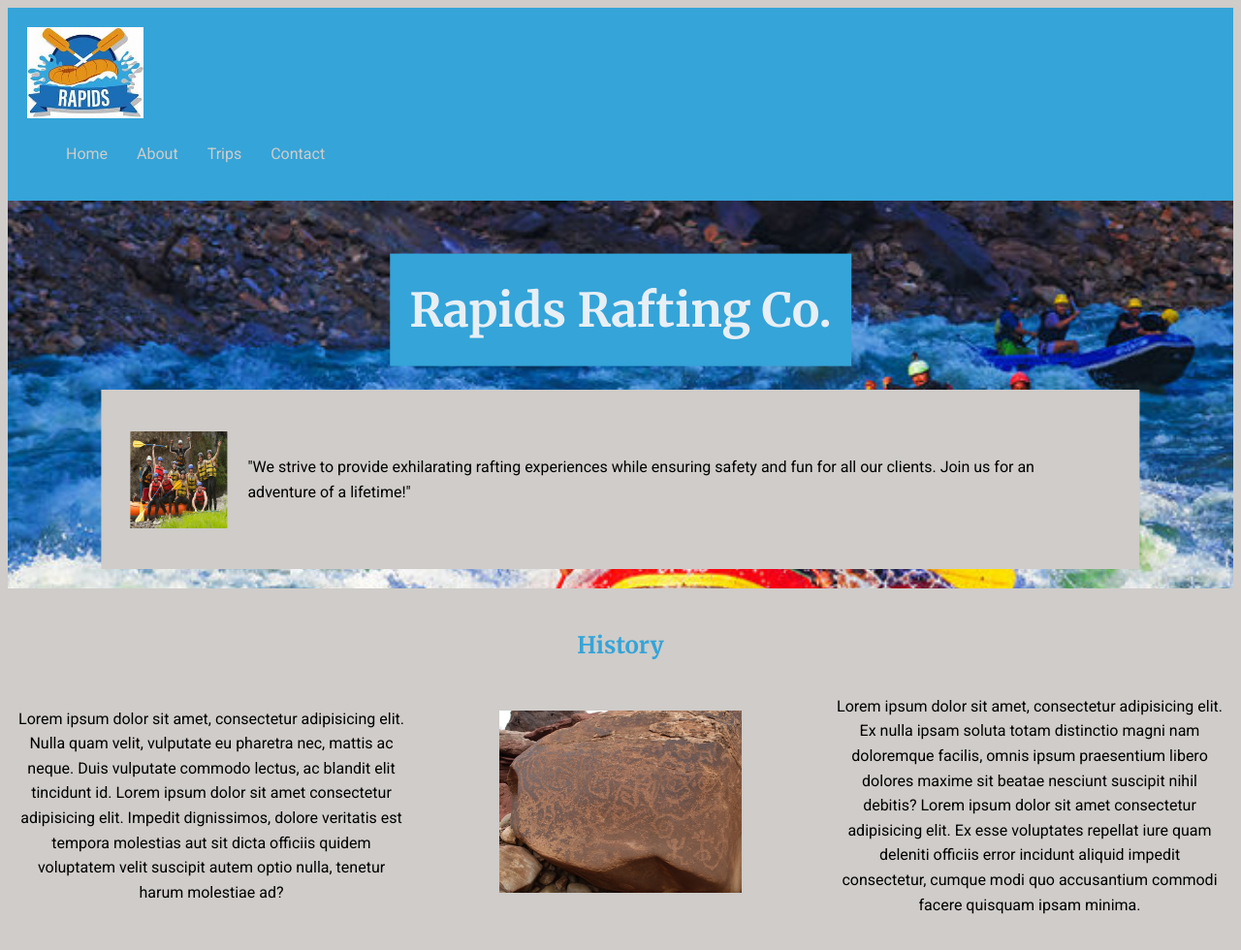
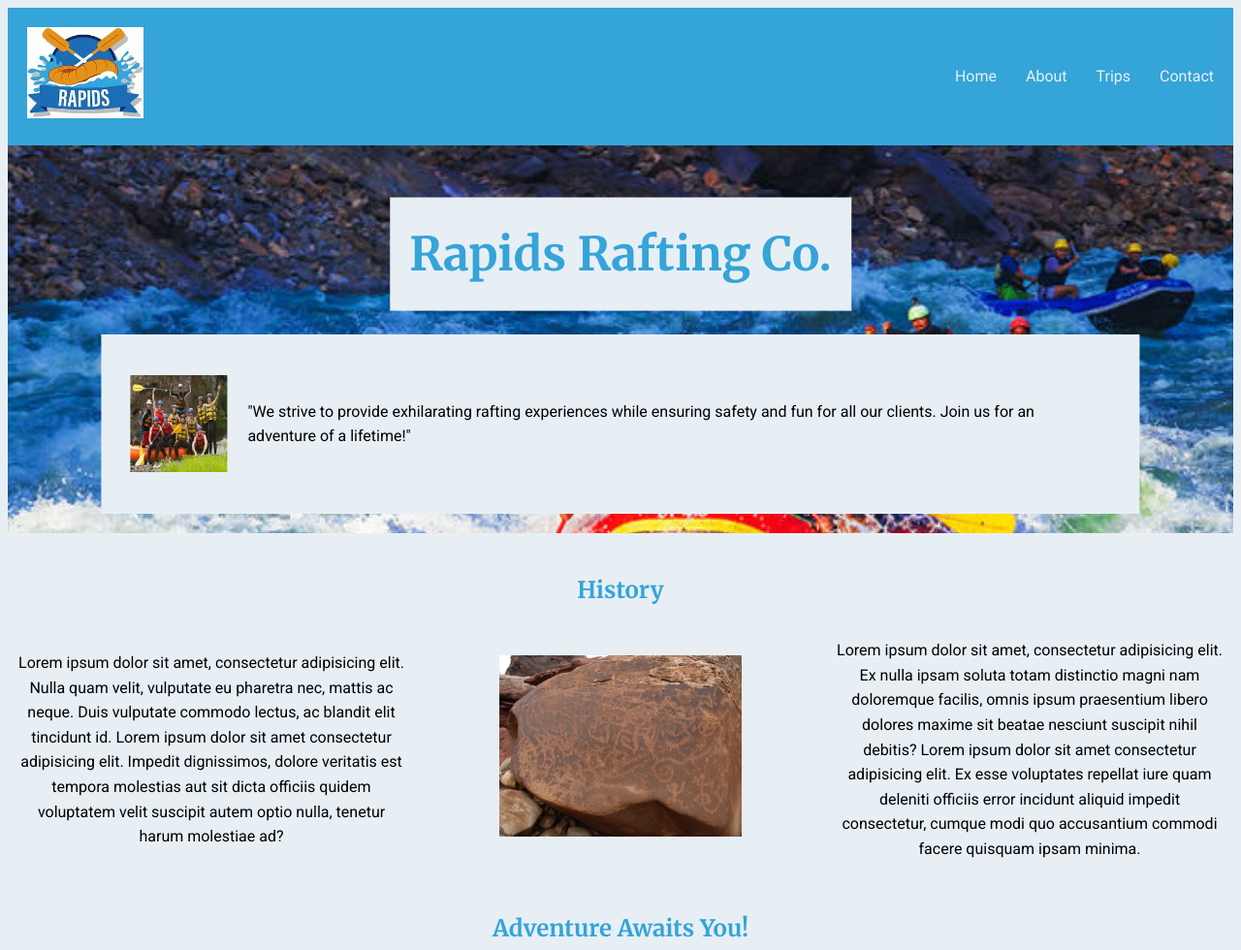
Before and after one commit to ericdurkee/wdd130, a plain HTML site: page wwr/about.html in a window 1280 px wide. Shown: the top 980 px of the page at 97% size. Drawn offline with Linux system fonts and the light colour scheme.

Commit message:
color changes

```diff
--- a/wwr/styles/rafting.css
+++ b/wwr/styles/rafting.css
@@ -8,12 +8,13 @@
 body {
     font-family: 'Roboto', sans-serif;
     line-height: 1.6;
-    background-color: var(--secondary-color);
+    background-color: var(--accent1-color);
 }
 
 h1, h2 {
     font-family: 'Merriweather', serif;
     color: var(--primary-color);
+
 }
 
 a {
@@ -22,7 +23,7 @@ a {
 }
 
 header {
-    display: grid;
+    display: flex;
     justify-content: space-between;
     align-items: center;
     padding: 20px;
@@ -42,7 +43,8 @@ nav ul {
 
 nav ul li a {
     text-decoration: none;
-    color: var(--secondary-color);
+    color: var(--accent1-color);
+    text-align: right;
 }
 
 .hero {
@@ -69,8 +71,8 @@ nav ul li a {
     left: 50%;
     transform: translate(-50%, -50%);
     font-size: 3rem;
-    color: var(--accent1-color);
-    background-color: var(--primary-color);
+    color: var(--primary-color);
+    background-color: var(--accent1-color);
     padding: 20px;
 }
 
@@ -79,7 +81,7 @@ nav ul li a {
     bottom: 20px;
     left: 50%;
     transform: translateX(-50%);
-    background-color: var(--secondary-color);
+    background-color: var(--accent1-color);
     padding: 30px;
     width: 80%;
     display: flex;
@@ -126,7 +128,6 @@ nav ul li a {
     height: auto;
 }
 
-
 .adventure {
     text-align: center;
     margin-bottom: 20px;
@@ -137,18 +138,13 @@ nav ul li a {
     grid-template-columns: repeat(5, 1fr);
     gap: 10px;
     justify-items: center;
+    color: var(--primary-color);
 }
 
 .adventure img {
     width: 200px;
     height: 120px;
     object-fit: cover;
-}
-
-.adventure caption {
-    font-size: 0.9rem;
-    margin-top: 10px;
-    display: block;
 }
 
 footer {
@@ -158,6 +154,7 @@ footer {
     display: flex;
     justify-content: space-between;
     align-items: center;
+    color: var(--accent1-color);
 }
 
 footer nav.sociallinks {
```
